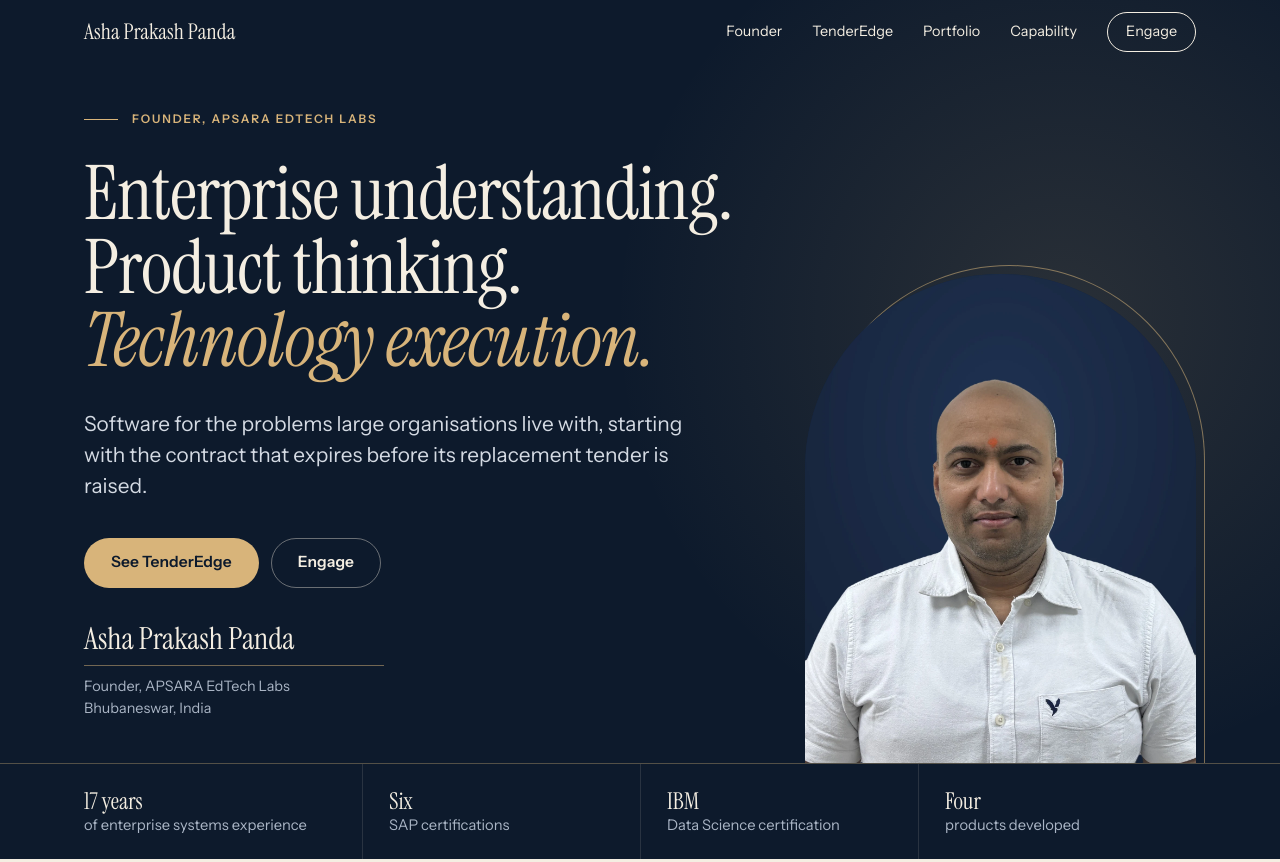
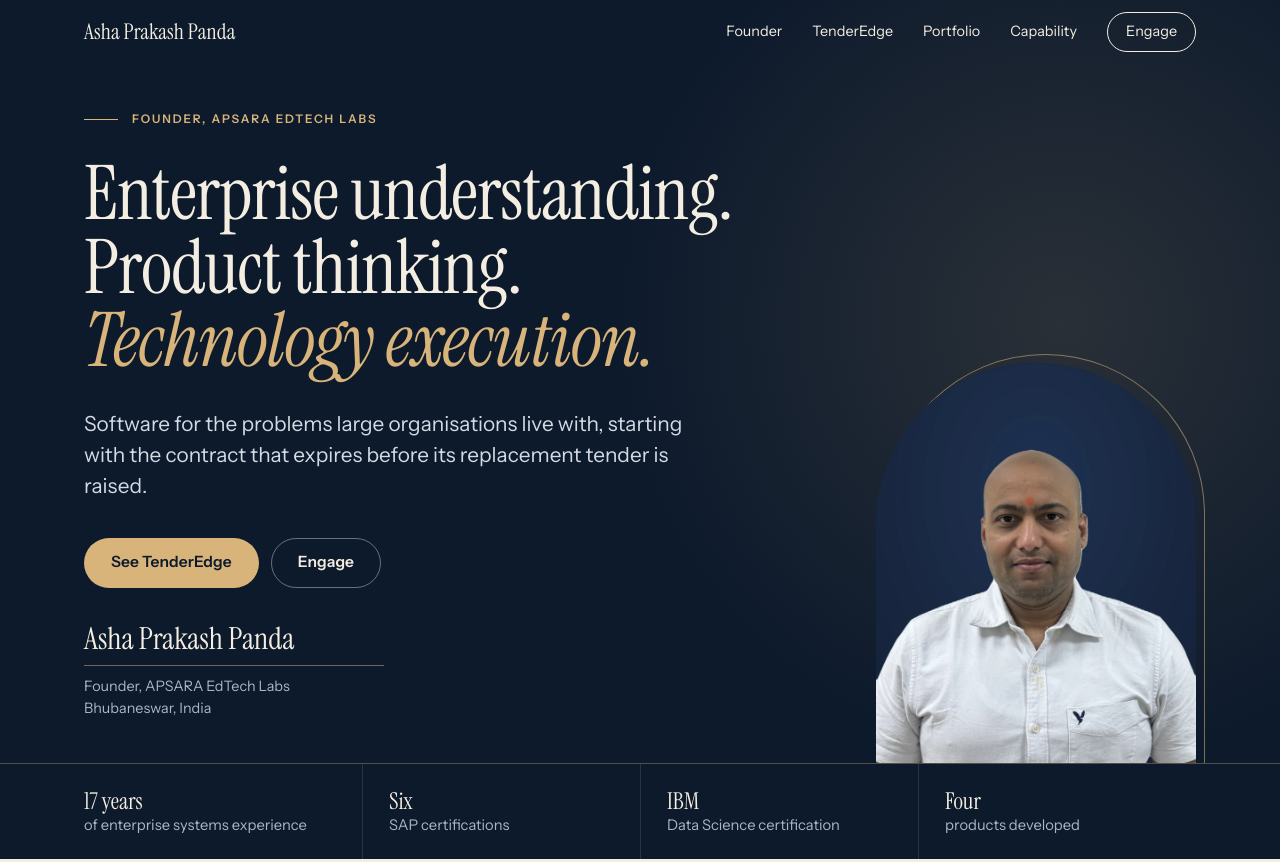
Before and after one commit to asha8-8/founder-profile, a plain HTML site: page index.html in a window 1280 px wide. Shown: the top 862 px of the page. Drawn offline with Linux system fonts and the light colour scheme.

Commit message:
Smaller hero portrait

```diff
--- a/styles.css
+++ b/styles.css
@@ -89,7 +89,7 @@ body.menu-open .bar{background:transparent;color:var(--ivory);box-shadow:none}
 .hero__plate{grid-area:plate;padding-bottom:26px}
 .plate__name{font-family:var(--serif);font-size:1.5rem;line-height:1.1}
 .plate__role{text-wrap:balance;font-size:.82rem;line-height:1.5;color:var(--mist);margin-top:10px;padding-top:10px;border-top:1px solid rgba(216,180,122,.5)}
-.hero__art{grid-area:art;position:relative;justify-self:end;width:100%;max-width:340px;margin-right:-4px}
+.hero__art{grid-area:art;position:relative;justify-self:end;width:100%;max-width:210px;margin-right:-4px}
 .arch{position:relative;border-radius:999px 999px 0 0;overflow:hidden;background:var(--navy2);aspect-ratio:4/5}
 .arch img{width:100%;height:100%;object-fit:cover;object-position:50% 8%}
 .hero__art::before{content:"";position:absolute;inset:-9px -9px 0 9px;border:1px solid rgba(216,180,122,.55);border-bottom:0;border-radius:999px 999px 0 0;pointer-events:none}
@@ -104,7 +104,7 @@ body.menu-open .bar{background:transparent;color:var(--ivory);box-shadow:none}
 .ribbon b{display:block;font-family:var(--serif);font-weight:400;font-size:1.45rem;color:var(--ivory);line-height:1.15}
 @media(min-width:900px){
   .hero__in{grid-template-columns:1.35fr .8fr;grid-template-areas:"text art" "plate art";column-gap:60px;padding-top:110px;min-height:calc(100svh - 92px)}
-  .hero__art{max-width:430px;margin-right:0}
+  .hero__art{max-width:320px;margin-right:0}
   .hero__plate{padding-bottom:44px;max-width:300px}
   .plate__name{font-size:1.9rem}
   .plate__role{font-size:.9rem}
```
